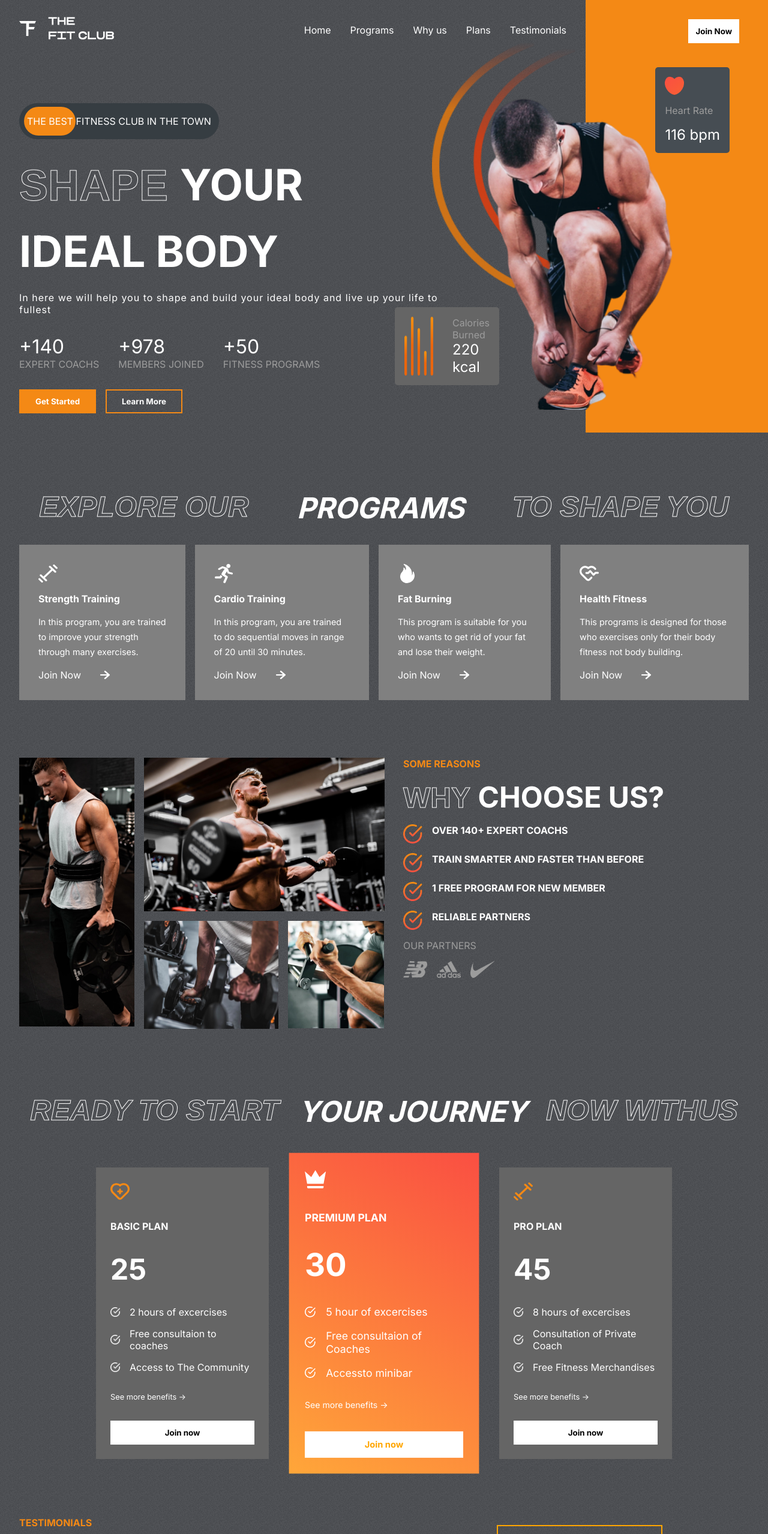
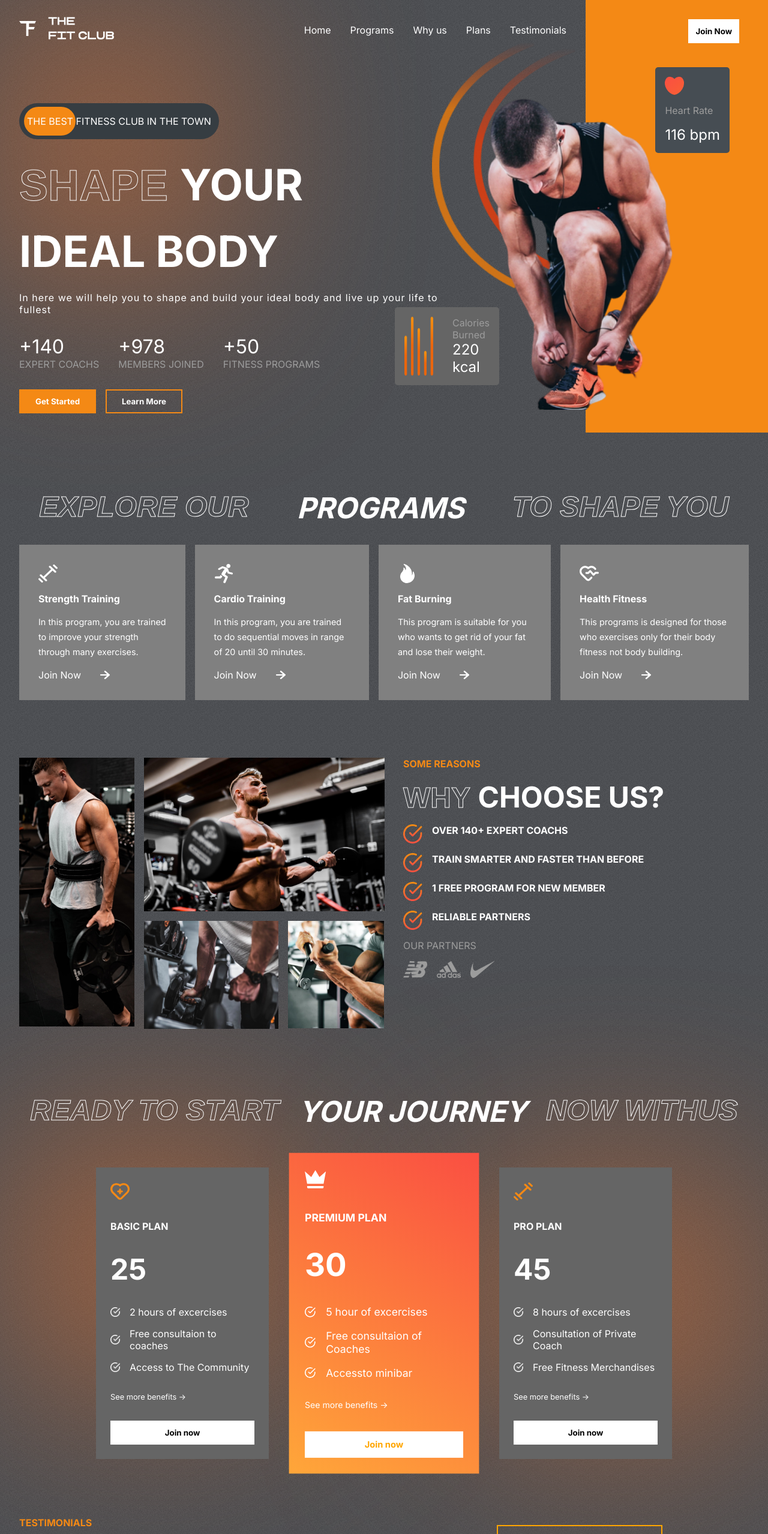
Before and after one commit to murataktas61/gymweb, a React (Create React App) app: page / in a window 1280 px wide. Shown: the top 2557 px of the page at 60% size. Built offline with nearby package versions, Linux system fonts and the light colour scheme.

Commit message:
animation add

```diff
--- a/src/App.css
+++ b/src/App.css
@@ -40,3 +40,10 @@
 .btn:hover{
   cursor: pointer;
 }
+.blur{
+   background: rgba(253, 120, 43, 0.69);
+   position: absolute;
+   border-radius: 50%;
+   filter: blur(150px);
+   z-index: -9;
+}
--- a/src/components/Footer/Footer.css
+++ b/src/components/Footer/Footer.css
@@ -25,3 +25,19 @@
 .logo-f>img{
     width: 10rem;
 }
+.blur-f-1{
+    bottom: 0rem;
+    right: 15%;
+    width: 26rem;
+    height: 12rem;
+    filter: blur(200px);
+    background: red;
+}
+.blur-f-2{
+    bottom: 0rem;
+    left: 15%;
+    width: 26rem;
+    height: 12rem;
+    filter: blur(200px);
+    background: rgb(255, 115, 0)
+}
--- a/src/components/Footer/Footer.jsx
+++ b/src/components/Footer/Footer.jsx
@@ -18,6 +18,8 @@
             <img src={Logo} alt=""/>
         </div>
       </div>
+      <div className='blur blur-f-1'></div>
+      <div className='blur blur-f-2'></div>
     </div>
   )
 }
--- a/src/components/Hero/Hero.css
+++ b/src/components/Hero/Hero.css
@@ -158,3 +158,8 @@
     color: white;
     font-size: 1.5rem;
  }
+ .hero-blur{
+    width: 22rem;
+    height: 30rem;
+    left: 0px;
+ }
--- a/src/components/Hero/Hero.jsx
+++ b/src/components/Hero/Hero.jsx
@@ -5,14 +5,23 @@
 import hero_image_back from '../../assets/hero_image_back.png';
 import Heart from '../../assets/heart.png';
 import Calories from '../../assets/calories.png';
+import { motion } from 'framer-motion';
+
 const Hero = () => {
+  const transition= {type:'spring',duration:3}
   return (
     <div className='hero'>
+      <div className='blur hero-blur'></div>
         <div className='left-h'>
           <Header/>
           {/* the best ad */}
           <div className='the-best-ad'>
-            <div></div>
+            <motion.div
+            initial={{left:'238px'}}
+            whileInView={{left:'8px'}}
+            transition={{...transition,type:'tween'}}
+            >
+            </motion.div>
             <span>The best fitness club in the town</span>
           </div>
           {/* hero heading */}
@@ -53,22 +62,34 @@
         </div>
         <div className='right-h'>
           <button className='btn'>Join Now</button>
-          <div className='heart-rate'>
+          <motion.div
+          transition={transition}
+          whileInView={{right:'4rem'}}
+          initial={{right:'-1rem'}}
+          className='heart-rate'>
             <img src={Heart} alt=""/>
             <span>Heart Rate</span>
             <span>116 bpm</span>
-          </div>
+          </motion.div>
           {/* hero images */}
           <img src={hero_image} alt="" className='hero-image' />
-          <img src={hero_image_back} alt="" className='hero-image-back' />
+          <motion.img
+           transition={transition}
+           whileInView={{right:'20rem'}}
+           initial={{right:'11rem'}}
+          src={hero_image_back} alt="" className='hero-image-back' />
            {/* calories */}
-           <div className='calories'>
+           <motion.div
+            transition={transition}
+            whileInView={{right:'28rem'}}
+            initial={{right:'37rem'}}
+           className='calories'>
             <img src={Calories} alt=""/>
             <div>
               <span>Calories Burned</span>
               <span>220 kcal</span>
             </div>
-           </div>
+           </motion.div>
 
         </div>
     </div>
--- a/src/components/Plans/Plans.css
+++ b/src/components/Plans/Plans.css
@@ -5,6 +5,19 @@
     flex-direction: column;
     gap: 4rem;
     position: relative;
+}
+.plans-blur-1{
+    width: 32rem;
+    height: 23rem;
+    top: 6rem;
+    left: 0rem;
+}
+.plans-blur-2{
+    width: 32rem;
+    height: 23rem;
+    top: 10rem;
+    right: 0rem;
+
 }
 .plans{
     display: flex;
--- a/src/components/Plans/Plans.jsx
+++ b/src/components/Plans/Plans.jsx
@@ -5,6 +5,8 @@
 const Plans = () => {
   return (
     <div className='plans-container'>
+        <div className='blur plans-blur-1'></div>
+        <div className='blur plans-blur-2'></div>
         <div className='programs-header' style={{gap:'2rem'}}>
             <span className='stroke-text'>READY TO START</span>
             <span>YOUR JOURNEY</span>
--- a/src/components/Testimonials/Testimonials.jsx
+++ b/src/components/Testimonials/Testimonials.jsx
@@ -3,7 +3,10 @@
 import {testimonialsData} from '../../data/testimonialsData';
 import leftArrow from '../../assets/leftArrow.png'
 import rightArrow from '../../assets/rightArrow.png'
+import { motion } from 'framer-motion';
 const Testimonials = () => {
+
+    const transition = {type:"spring",duration:3};
     const [selected,setSelected] = useState(0);
     const tLength = testimonialsData.length;
 
@@ -13,9 +16,15 @@
         <span>Testimonials</span>
         <span className='stroke-text'>What they</span>
         <span>say about us</span>
-        <span>
+        <motion.span
+            key={selected}
+            initial={{opacity:0,x:-100}}
+            animate={{opacity:1,x:0}}
+            exit={{opacity:0,x:100}}
+            transition={transition}
+        >
             {testimonialsData[selected].review}
-        </span>
+        </motion.span>
         <span>
             <span style={{color:"var(--orange)"}}>
                 {testimonialsData[selected].name}
@@ -24,9 +33,23 @@
         </span>
       </div>
       <div className='right-t'>
-        <div></div>
-        <div></div>
-        <img src={testimonialsData[selected].image} alt=''/>
+        <motion.div
+              initial={{opacity:0,x:-100}}
+              transition={{transition,duration:2}}
+              whileInView={{opacity:1,x:0}}
+        ></motion.div>
+        <motion.div
+             initial={{opacity:0,x:100}}
+             transition={{transition,duration:2}}
+             whileInView={{opacity:1,x:0}}
+        ></motion.div>
+        <motion.img
+        key={selected}
+        initial={{opacity:0,x:100}}
+        animate={{opacity:1,x:0}}
+        exit={{opacity:0,x:-100}}
+        transition={transition}
+        src={testimonialsData[selected].image} alt=''/>
         <div className='arrows'>
             <img onClick={()=>{selected===0 ? setSelected(tLength -1):setSelected((prev)=>prev-1)}} src={leftArrow} alt=''/>
             <img onClick={()=>{
```
